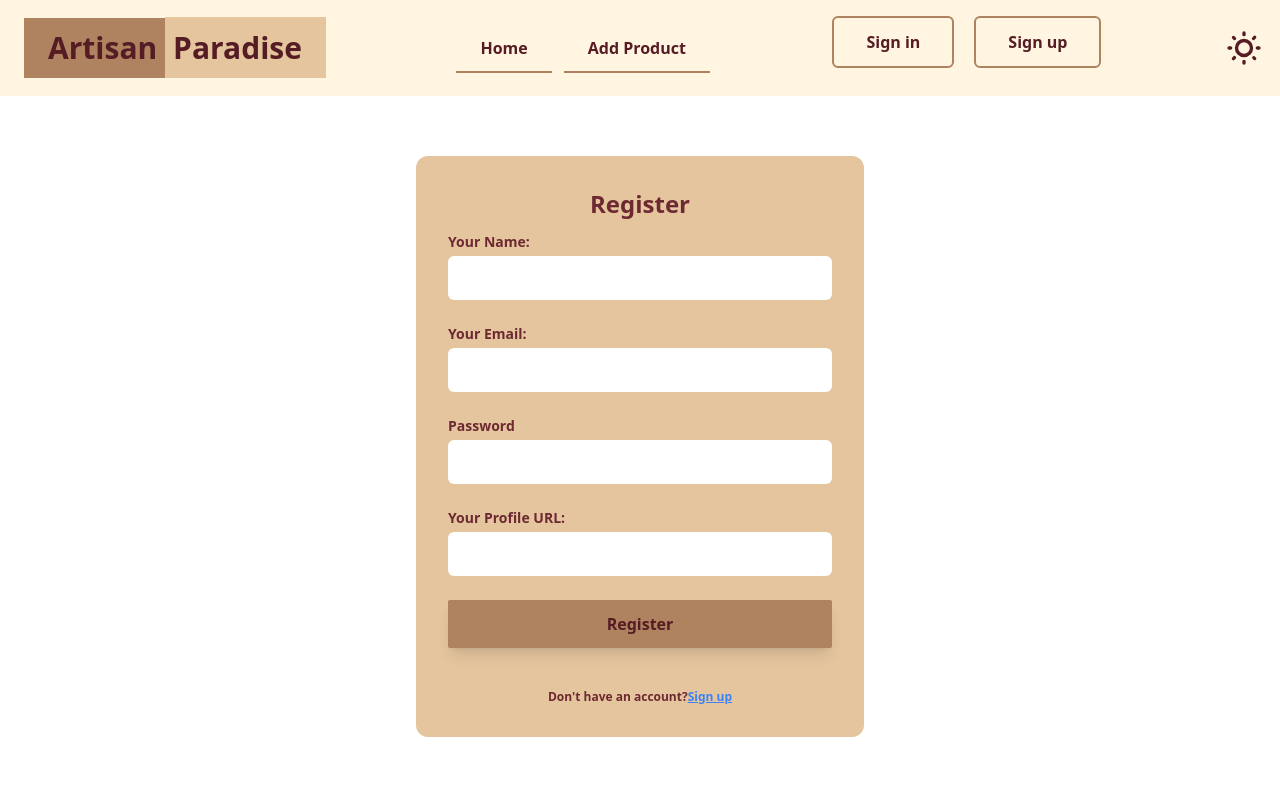
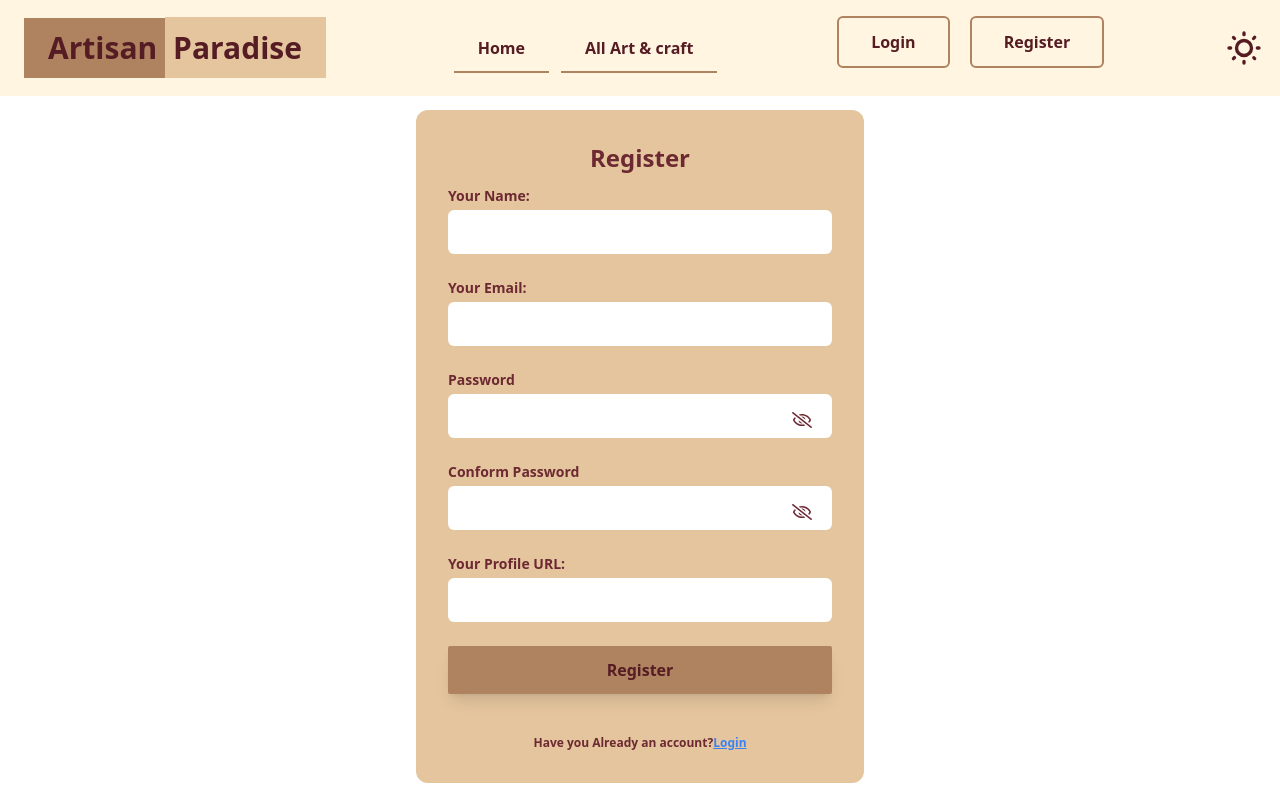
Before and after one commit to sadekcric/assignment-10-artishan-paradise-client, a React (Vite) app: page /register in a window 1280 px wide. Built offline with nearby package versions, Linux system fonts and the light colour scheme; no server answers.

Commit message:
login Page and Sign in Page Done

```diff
--- a/package.json
+++ b/package.json
@@ -17,6 +17,7 @@
     "react": "^18.2.0",
     "react-dark-mode-toggle": "^0.2.0",
     "react-dom": "^18.2.0",
+    "react-icons": "^5.1.0",
     "react-router-dom": "^6.23.0",
     "sort-by": "^1.2.0",
     "sweetalert2": "^11.10.8",
--- a/src/Layout/Router.jsx
+++ b/src/Layout/Router.jsx
@@ -5,6 +5,7 @@ import AddProduct from "../Pages/AddProduct/AddProduct";
 import Register from "../Pages/Register/Register";
 import Login from "../Pages/Login/Login";
 import PrivateRoute from "./PrivateRoute";
+import AllArtAndCraft from "../Pages/AllArtAndCraft/AllArtAndCraft";
 
 const router = createBrowserRouter([
   {
@@ -14,6 +15,10 @@ const router = createBrowserRouter([
       {
         path: "/",
         element: <Home />,
+      },
+      {
+        path: "/allArt",
+        element: <AllArtAndCraft />,
       },
       {
         path: "/add",
--- /dev/null
+++ b/src/Pages/AllArtAndCraft/AllArtAndCraft.jsx
@@ -0,0 +1,5 @@
+const AllArtAndCraft = () => {
+  return <div></div>;
+};
+
+export default AllArtAndCraft;
--- a/src/Pages/Login/Login.jsx
+++ b/src/Pages/Login/Login.jsx
@@ -1,10 +1,14 @@
-import { useContext } from "react";
-import { Link } from "react-router-dom";
+import { useContext, useState } from "react";
+import { Link, useLocation, useNavigate } from "react-router-dom";
 import Swal from "sweetalert2";
 import { CommonContext } from "../../Layout/CommonRoute";
+import { FaRegEye, FaRegEyeSlash } from "react-icons/fa";
 
 const Login = () => {
-  const { firebaseSignIn, setUser } = useContext(CommonContext);
+  const { firebaseSignIn, setUser, user } = useContext(CommonContext);
+  const [hidden, setHidden] = useState(false);
+  const location = useLocation();
+  const navigate = useNavigate();
 
   const handleLogin = (e) => {
     e.preventDefault();
@@ -12,8 +16,18 @@ const Login = () => {
     const email = form.email.value;
     const password = form.password.value;
 
+    if (user) {
+      return Swal.fire({
+        title: "Error!",
+        text: "You are Already Log in. For new Log in Please Sign out.",
+        icon: "error",
+        confirmButtonText: "Back",
+      });
+    }
+
     firebaseSignIn(email, password)
       .then(({ user }) => {
+        navigate(location?.state ? location.state : "/");
         setUser(user);
 
         Swal.fire({
@@ -44,17 +58,22 @@ const Login = () => {
             />
           </div>
 
-          <div className="space-y-1 text-sm">
+          <div className="space-y-1 text-sm relative">
             <label htmlFor="password" className="block dark:text-gray-600">
               Your Password:
             </label>
             <input
-              type="password"
+              type={hidden ? "text" : "password"}
               name="password"
               id="password"
               placeholder=""
               className="w-full px-4 py-3 rounded-md dark:border-gray-300 dark:bg-gray-50 dark:text-gray-800 focus:dark:border-violet-600"
             />
+
+            <div onClick={() => setHidden(!hidden)} className="absolute top-9 right-5 text-xl cursor-pointer">
+              {hidden ? <FaRegEye /> : <FaRegEyeSlash />}
+            </div>
+
             <div className="flex justify-end text-xs dark:text-gray-600">
               <a rel="noopener noreferrer" href="#">
                 Forgot Password?
@@ -63,7 +82,7 @@ const Login = () => {
           </div>
 
           <button className="block w-full p-3 text-center rounded-sm dark:text-gray-50 dark:bg-violet-600 goldenBG shadow-lg  goldenText  ">
-            Sign in
+            Login
           </button>
         </form>
 
@@ -97,7 +116,7 @@ const Login = () => {
         <p className="text-xs text-center sm:px-6 dark:text-gray-600">
           Don't have an account?
           <Link to="/register" className="underline dark:text-gray-800 text-blue-400 font-semibold">
-            Sign up
+            Register
           </Link>
         </p>
       </div>
--- a/src/Pages/Navbar/Nav.jsx
+++ b/src/Pages/Navbar/Nav.jsx
@@ -47,16 +47,31 @@ const Nav = () => {
 
       <li>
         <NavLink
-          to="/add"
+          to="/allArt"
           className={({ isActive }) =>
             isActive
-              ? "goldenBG2 border-2 goldenBorder  rounded-sm px-6 py-3 font-semibold goldenText"
+              ? "goldenBG2 border-2 goldenBorder rounded-sm px-6 py-3 font-semibold goldenText"
               : "border-b-2 goldenBorder px-6 py-3 font-semibold goldenText"
           }
         >
-          Add Product
+          All Art & craft
         </NavLink>
       </li>
+
+      {user && (
+        <li>
+          <NavLink
+            to="/add"
+            className={({ isActive }) =>
+              isActive
+                ? "goldenBG2 border-2 goldenBorder  rounded-sm px-6 py-3 font-semibold goldenText"
+                : "border-b-2 goldenBorder px-6 py-3 font-semibold goldenText"
+            }
+          >
+            Add Product
+          </NavLink>
+        </li>
+      )}
     </>
   );
 
@@ -101,7 +116,7 @@ const Nav = () => {
                           : "border-b-2 goldenBorder px-6 py-3 font-semibold goldenText"
                       }
                     >
-                      Sign In
+                      Login
                     </NavLink>
                   </li>
                   <li>
@@ -113,7 +128,7 @@ const Nav = () => {
                           : "border-b-2 goldenBorder px-6 py-3 font-semibold goldenText"
                       }
                     >
-                      Sign Up
+                      Register
                     </NavLink>
                   </li>
                 </>
@@ -123,19 +138,25 @@ const Nav = () => {
 
           <div className="hidden lg:block">
             {user ? (
-              <button onClick={handleLogOut} className="self-center px-8 py-3 border-2 goldenBorder hover:goldenBG2 rounded-md goldenText">
+              <button
+                onClick={handleLogOut}
+                className="self-center px-8 py-3 border-2 goldenBorder transition hover:bg-yellow-600 rounded-md goldenText"
+              >
                 Log Out
               </button>
             ) : (
               <div className="items-center font-semibold  gap-5 flex-shrink-0 hidden lg:flex goldenText">
-                <Link to="login" className="self-center transition px-8 py-3 border-2 goldenBorder hover:goldenBG2 rounded-md">
-                  Sign in
+                <Link
+                  to="login"
+                  className="self-center transition px-8 py-3 border-2 goldenBorder hover:text-white hover:bg-yellow-600 rounded-md"
+                >
+                  Login
                 </Link>
                 <Link
                   to="register"
-                  className="self-center transition border-2 goldenBorder hover:goldenBG2  rounded-md px-8 py-3 font-semibold dark:bg-violet-600 dark:text-gray-50"
+                  className="self-center transition border-2 goldenBorder hover:text-white hover:bg-yellow-600  rounded-md px-8 py-3 font-semibold dark:bg-violet-600 dark:text-gray-50"
                 >
-                  Sign up
+                  Register
                 </Link>
               </div>
             )}
--- a/src/Pages/Register/Register.jsx
+++ b/src/Pages/Register/Register.jsx
@@ -1,11 +1,15 @@
-import { useContext } from "react";
+import { useContext, useState } from "react";
 import { CommonContext } from "../../Layout/CommonRoute";
 import Swal from "sweetalert2";
 import { updateProfile } from "firebase/auth";
 import { Link } from "react-router-dom";
+import { FaRegEye } from "react-icons/fa";
+import { FaRegEyeSlash } from "react-icons/fa";
 
 const Register = () => {
-  const { firebaseRegister, firebaseLogOut } = useContext(CommonContext);
+  const { firebaseRegister, firebaseLogOut, user } = useContext(CommonContext);
+  const [hidden1, setHidden1] = useState(false);
+  const [hidden2, setHidden2] = useState(false);
 
   const handleRegister = (e) => {
     e.preventDefault();
@@ -13,9 +17,47 @@ const Register = () => {
     const form = e.target;
     const email = form.email.value;
     const password = form.password.value;
+    const conformPassword = form.conformPassword.value;
     const name = form.name.value;
     const photo = form.photo.value;
     // console.log(name, email, password);
+
+    if (user) {
+      return Swal.fire({
+        title: "Error!",
+        text: "You are Already Log in. For new Register Please Sign out.",
+        icon: "error",
+        confirmButtonText: "Back",
+      });
+    }
+
+    if (password !== conformPassword) {
+      return Swal.fire({
+        title: "Error!",
+        text: "Password Not match!",
+        icon: "error",
+        confirmButtonText: "Back",
+      });
+    }
+
+    if (password.length < 6) {
+      return Swal.fire({
+        title: "Error!",
+        text: "Password must be up to 6 correcter!",
+        icon: "error",
+        confirmButtonText: "Back",
+      });
+    }
+
+    if (!/[A-Z]/.test(password) || !/[a-z]/.test(password)) {
+      // return toast.error("Password must be a Uppercase & Lowercase!");
+      return Swal.fire({
+        title: "Error!",
+        text: "Password must be a Uppercase & Lowercase!",
+        icon: "error",
+        confirmButtonText: "Back",
+      });
+    }
     firebaseRegister(email, password)
       .then(({ user }) => {
         updateProfile(user, {
@@ -53,6 +95,7 @@ const Register = () => {
               id="name"
               placeholder=""
               className="w-full px-4 py-3 rounded-md dark:border-gray-300 dark:bg-gray-50 dark:text-gray-800 focus:dark:border-violet-600"
+              required
             />
           </div>
 
@@ -66,20 +109,42 @@ const Register = () => {
               id="email"
               placeholder=""
               className="w-full px-4 py-3 rounded-md dark:border-gray-300 dark:bg-gray-50 dark:text-gray-800 focus:dark:border-violet-600"
+              required
             />
           </div>
 
-          <div className="space-y-1 text-sm">
+          <div className="space-y-1 text-sm relative">
             <label htmlFor="password" className="block dark:text-gray-600">
               Password
             </label>
             <input
-              type="password"
+              type={hidden1 ? "text" : "password"}
               name="password"
               id="password"
               placeholder=""
               className="w-full px-4 py-3 rounded-md dark:border-gray-300 dark:bg-gray-50 dark:text-gray-800 focus:dark:border-violet-600"
+              required
             />
+            <div onClick={() => setHidden1(!hidden1)} className="absolute top-9 right-5 text-xl cursor-pointer">
+              {hidden1 ? <FaRegEye /> : <FaRegEyeSlash />}
+            </div>
+          </div>
+
+          <div className="space-y-1 text-sm relative">
+            <label htmlFor="conformPassword" className="block dark:text-gray-600 ">
+              Conform Password
+            </label>
+            <input
+              type={hidden2 ? "text" : "password"}
+              name="conformPassword"
+              id="conformPassword"
+              placeholder=""
+              className="w-full px-4 py-3 rounded-md dark:border-gray-300 dark:bg-gray-50 dark:text-gray-800 focus:dark:border-violet-600"
+              required
+            />
+            <div onClick={() => setHidden2(!hidden2)} className="absolute top-9 right-5 text-xl cursor-pointer">
+              {hidden2 ? <FaRegEye /> : <FaRegEyeSlash />}
+            </div>
           </div>
 
           <div className="space-y-1 text-sm">
@@ -98,6 +163,7 @@ const Register = () => {
             Register
           </button>
         </form>
+
         <div className="flex items-center pt-4 space-x-1">
           <div className="flex-1 h-px sm:w-16 dark:bg-gray-300"></div>
 
@@ -105,9 +171,9 @@ const Register = () => {
         </div>
 
         <p className="text-xs text-center sm:px-6 dark:text-gray-600">
-          Don't have an account?
+          Have you Already an account?
           <Link to="/login" className="underline dark:text-gray-800 text-blue-500 font-bold">
-            Sign up
+            Login
           </Link>
         </p>
       </div>
```
Also changed, not shown: 1 other file (tests, documents, lock files or other folders).
